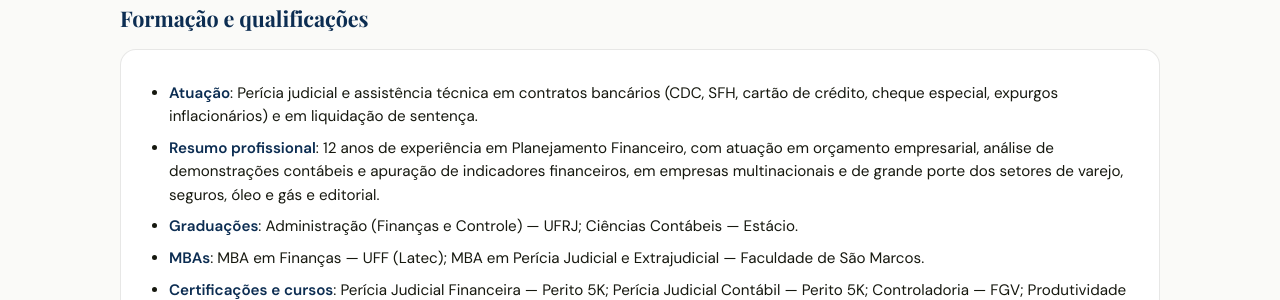
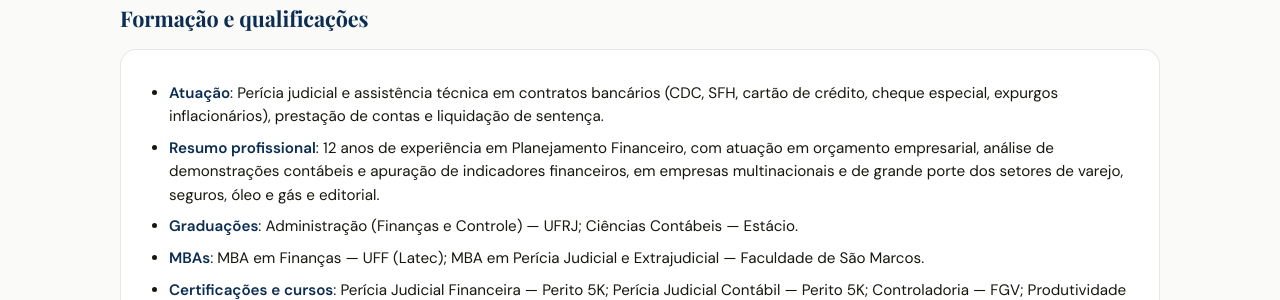
Before and after one commit to peritorenatocosta/peritorenatocosta.github.io, a Jekyll site: the page built from curriculo.md, in a window 1280 px wide. Shown: the part 152-452 px from the top of the page. Built offline with Jekyll 4.4.1, drawn with Linux system fonts in a browser that asks for light colours.

Commit message:
Update curriculo.md

```diff
--- a/curriculo.md
+++ b/curriculo.md
@@ -11,7 +11,7 @@
   <h2>Formação e qualificações</h2>
   <div class="card">
     <ul class="list">
-      <li><strong>Atuação</strong>: Perícia judicial e assistência técnica em contratos bancários (CDC, SFH, cartão de crédito, cheque especial, expurgos inflacionários) e em liquidação de sentença.</li>
+      <li><strong>Atuação</strong>: Perícia judicial e assistência técnica em contratos bancários (CDC, SFH, cartão de crédito, cheque especial, expurgos inflacionários), prestação de contas e liquidação de sentença.</li>
       <li><strong>Resumo profissional</strong>: 12 anos de experiência em Planejamento Financeiro, com atuação em orçamento empresarial, análise de demonstrações contábeis e apuração de indicadores financeiros, em empresas multinacionais e de grande porte dos setores de varejo, seguros, óleo e gás e editorial.</li>
       <li><strong>Graduações</strong>: Administração (Finanças e Controle) — UFRJ; Ciências Contábeis — Estácio.</li>
       <li><strong>MBAs</strong>: MBA em Finanças — UFF (Latec); MBA em Perícia Judicial e Extrajudicial — Faculdade de São Marcos.</li>
```
